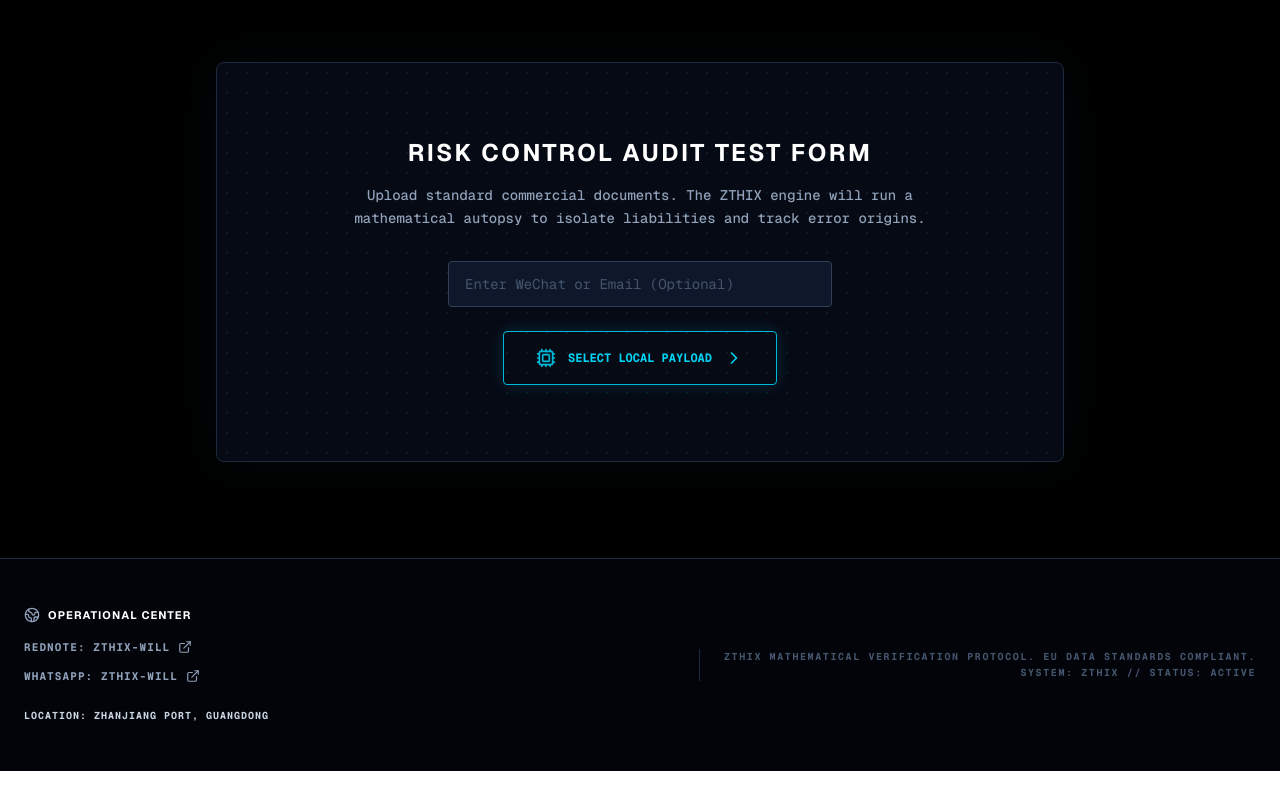
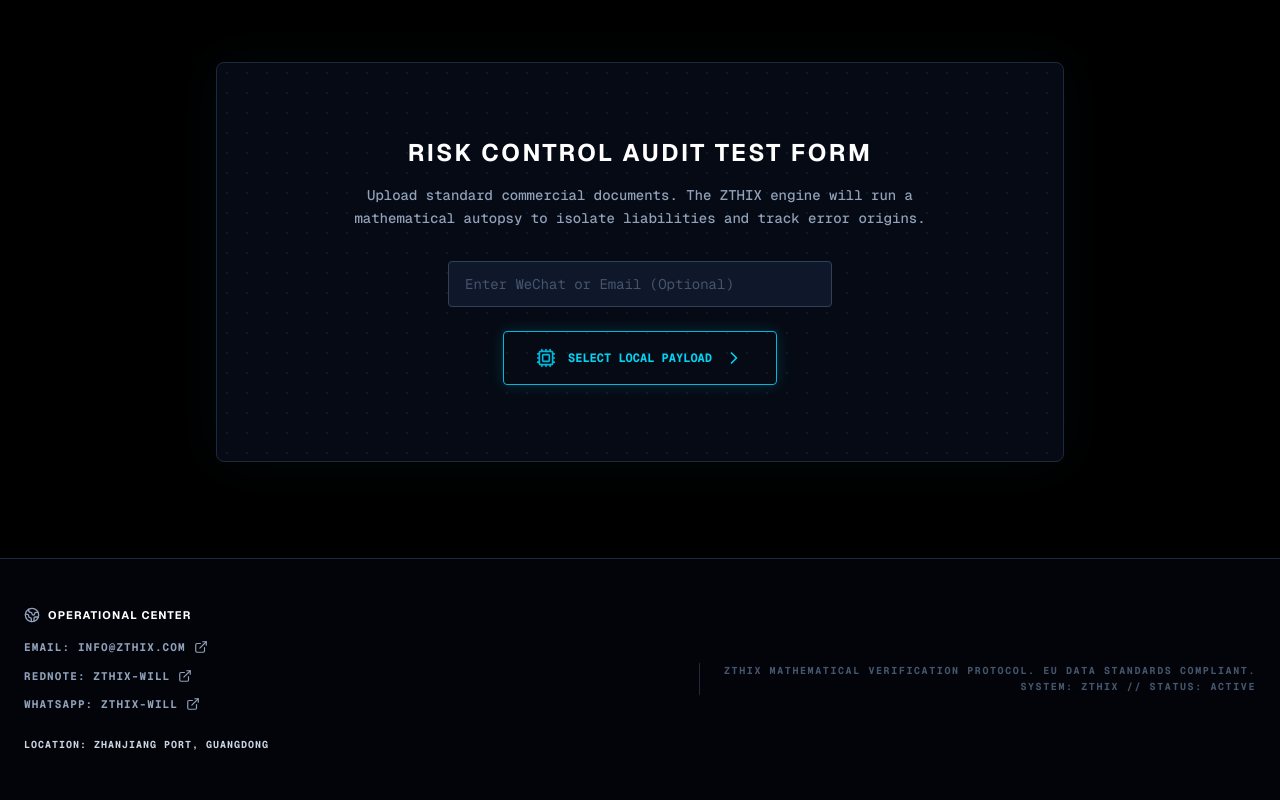
Before and after one commit to willamstthomas/zthix-web, a Next.js app: page / in a window 1280 px wide. Shown: the part 2165-2965 px from the top of the page. Before the commit the page ends 2936 px from the top, so only its background shows below. Built offline with nearby package versions, Linux system fonts and the light colour scheme.

Commit message:
Update page.tsx

```diff
--- a/app/page.tsx
+++ b/app/page.tsx
@@ -28,39 +28,38 @@ export default function ZthixDeterministicStorefront() {
   const [ticketId, setTicketId] = useState<string>('');
   const [copied, setCopied] = useState(false);
   const [contactInfo, setContactInfo] = useState<string>('');
-  const [leadStatus, setLeadStatus] = useState<'idle' | 'success'>('idle'); // Silent state manager
+  const [leadStatus, setLeadStatus] = useState<'idle' | 'success'>('idle');
   const fileInputRef = useRef<HTMLInputElement>(null);
 
   const xhsProfileUrl = "https://www.xiaohongshu.com/user/profile/6996a9f700000000210240ba?m_source=pwa";
 
-  // CORE TRANSMISSION LOGIC
-  const executePayloadTransmission = async (file: File | null) => {
+  // CORE TRANSMISSION LOGIC (Multi-File Array)
+  const executePayloadTransmission = async (files: File[]) => {
     setUploadState('hashing');
 
-    // Generate deterministic ticket ID
     const randomHex = Math.floor(Math.random() * 16777215).toString(16).toUpperCase().padStart(6, '0');
     const generatedTicketId = `ZTHIX-REQ-${randomHex}`;
     setTicketId(generatedTicketId);
 
     try {
       const formData = new FormData();
-      if (file) {
-        formData.append('file', file);
+      if (files && files.length > 0) {
+        files.forEach(file => {
+          formData.append('files', file);
+        });
       }
       formData.append('ticketId', generatedTicketId);
       formData.append('contactInfo', contactInfo || 'Anonymous / Not Provided');
 
-      // Transmit to Edge API Node
       const response = await fetch('/api/upload', {
         method: 'POST',
         body: formData,
       });
 
       if (response.ok) {
-        if (file) {
+        if (files.length > 0) {
           setUploadState('ready');
         } else {
-          // Silent Lead Success
           setUploadState('idle');
           setLeadStatus('success');
           setTimeout(() => {
@@ -69,12 +68,10 @@ export default function ZthixDeterministicStorefront() {
           }, 2000);
         }
       } else {
-        // Silent Failure State
         setUploadState('idle');
         setLeadStatus('idle');
       }
     } catch (error) {
-      // Silent Failure State
       setUploadState('idle');
       setLeadStatus('idle');
     }
@@ -82,16 +79,20 @@ export default function ZthixDeterministicStorefront() {
 
   const handleFileChange = (e: React.ChangeEvent<HTMLInputElement>) => {
     if (e.target.files && e.target.files.length > 0) {
-      const file = e.target.files[0];
-      setFileName(file.name);
-      executePayloadTransmission(file);
+      const fileArray = Array.from(e.target.files);
+      if (fileArray.length === 1) {
+        setFileName(fileArray[0].name);
+      } else {
+        setFileName(`${fileArray.length} files selected / 已选择 ${fileArray.length} 个文件`);
+      }
+      executePayloadTransmission(fileArray);
     }
   };
 
   const handleSubscribeOnly = () => {
     if (!contactInfo || leadStatus === 'success') return;
     setFileName('Passive Lead');
-    executePayloadTransmission(null);
+    executePayloadTransmission([]);
   };
 
   const handleCopyTicket = () => {
@@ -139,8 +140,9 @@ export default function ZthixDeterministicStorefront() {
 
       contact_title: "OPERATIONAL CENTER",
       contact_links: [
-        { label: "RedNote: ZTHIX-Will", url: xhsProfileUrl },
-        { label: "WhatsApp: ZTHIX-Will", url: "https://wa.me/8613611052816" }
+        { label: "EMAIL: info@zthix.com", url: "mailto:info@zthix.com" },
+        { label: "REDNOTE: ZTHIX-WILL", url: xhsProfileUrl },
+        { label: "WHATSAPP: ZTHIX-WILL", url: "https://wa.me/8613611052816" }
       ],
       footer_loc: "Location: Zhanjiang Port, Guangdong",
       footer_legal: "ZTHIX Mathematical Verification Protocol. EU Data Standards Compliant."
@@ -183,8 +185,9 @@ export default function ZthixDeterministicStorefront() {
 
       contact_title: "运营中心",
       contact_links: [
-        { label: "小红书: 跨境风控-Will", url: xhsProfileUrl },
-        { label: "WhatsApp: ZTHIX-Will", url: "https://wa.me/8613611052816" }
+        { label: "EMAIL: info@zthix.com", url: "mailto:info@zthix.com" },
+        { label: "REDNOTE: ZTHIX-WILL", url: xhsProfileUrl },
+        { label: "WHATSAPP: ZTHIX-WILL", url: "https://wa.me/8613611052816" }
       ],
       footer_loc: "坐标：广东 · 湛江港",
       footer_legal: "ZTHIX 数学验证协议。符合欧盟数据标准。"
@@ -349,10 +352,12 @@ export default function ZthixDeterministicStorefront() {
             {/* Ambient Background Pattern */}
             <div className="absolute inset-0 opacity-10 mix-blend-screen pointer-events-none" style={{ backgroundImage: 'radial-gradient(circle at center, #06b6d4 1px, transparent 1px)', backgroundSize: '20px 20px' }}></div>
 
+            {/* IMPORTANT: Added "multiple" attribute here to allow selecting multiple files */}
             <input
               type="file"
               ref={fileInputRef}
               className="hidden"
+              multiple
               onChange={handleFileChange}
             />
 
```
